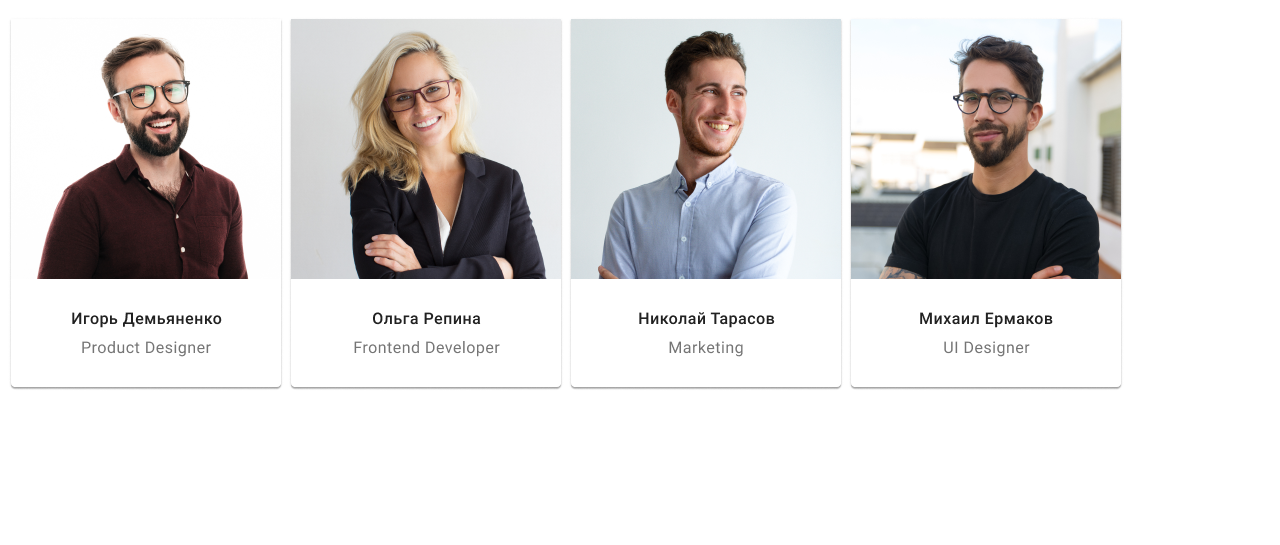
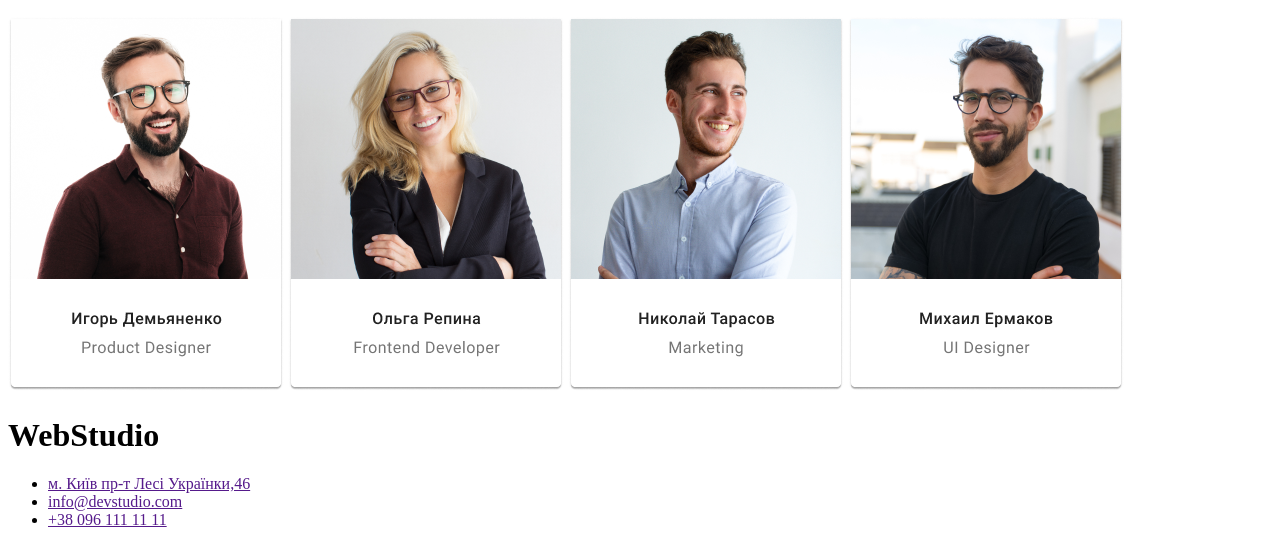
Before and after one commit to Ilona-Koval-11/homework-one, a plain HTML site: page index.html in a window 1280 px wide. Shown: the part 1027-1572 px from the top of the page. Before the commit the page ends 1430 px from the top, so only its background shows below. Drawn offline with Linux system fonts and the light colour scheme.

Commit message:
Футер - фіналізація
Завершмла програмувати Футер

```diff
--- a/index.html
+++ b/index.html
@@ -97,5 +97,24 @@
     <img src="./images/team card 4.png" alt="">
 </section>
             </main>
+            <footer>
+                <h1>
+                    WebStudio
+                </h1>
+                <nav>
+                    <ul>
+
+                     <li>
+                         <a href="">м. Київ пр-т Лесі Українки,46</a>
+                     </li>
+                     <li>
+                         <a href="">info@devstudio.com</a>
+                     </li>
+                     <li>
+                         <a href="">+38 096 111 11 11</a>
+                     </li>
+                 </ul>
+                 </nav>
+            </footer>
 </body>
 </html>
```
